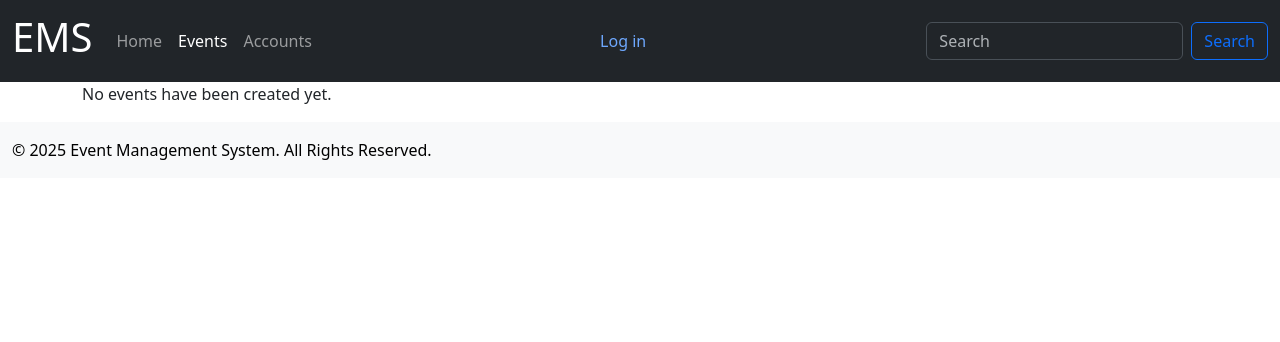
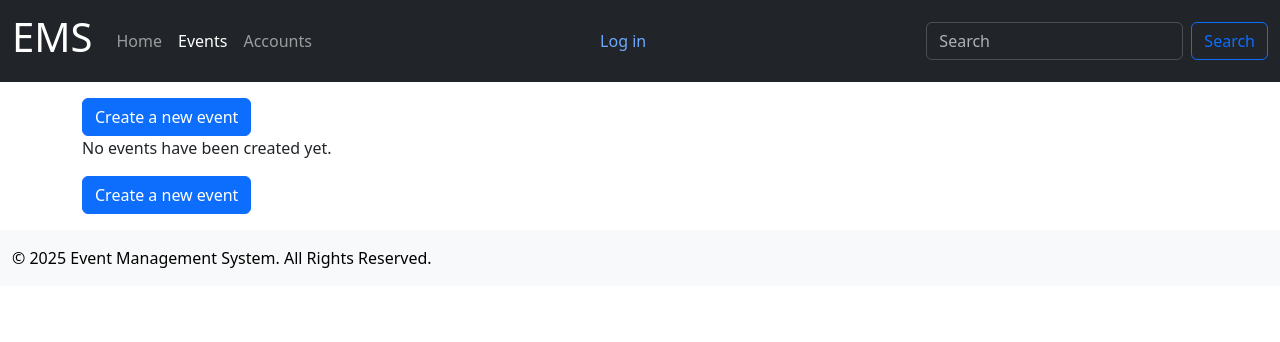
Before and after one commit to erickribeiro-dev/event-management-system, a Django app: page /events/ in a window 1280 px wide. Shown: the top 342 px of the page. Run offline with Django 5.2, Linux system fonts and the light colour scheme; data that the repository does not hold is empty; some libraries are stand-ins or nearby versions.

Commit message:
Add buttons for creating a new event, and adjust html readability.

```diff
--- a/events/templates/events/event_list.html
+++ b/events/templates/events/event_list.html
@@ -3,11 +3,18 @@
 {% block title %}EMS | List of events{% endblock title %}
 
 {% block content %}
+    <!-- Row 1 -->
+    <div class="row justify-content-start mb-3">
+        <div class="col-12 col-md-6 col-lg-4 col-xxl-3 d-flex">
+            <a href="{% url 'events:create_event' %}" class="btn btn-primary" role="button">Create a new event</a>
+        </div>
+    </div>
+    <!-- Row 2 -->
     <div class="row g-3 justify-content-start">
         {% for event in events %}
             <div class="col-12 col-md-6 col-lg-4 col-xxl-3 d-flex">
                 <div class="card w-100">
-                    <h5 class="card-header">
+                    <h5 class="card-header text-bg-light sticky-top">
                         <a href="{% url 'events:event_detail' event.slug %}" class="text-decoration-none">{{ event.title }}</a>
                         {% if event.is_featured %}
                         {% if event.featured_text %}
@@ -18,37 +25,48 @@
                     {% endif %}
                     </h5>
                     <div class="card-body">
-                        <p class="card-text"><span class="text-body-secondary">Description:</span> {{ event.description|truncatewords:30 }} <a href="{% url 'events:event_detail' event.slug %}">Read more</a></p>
-                        <p class="card-text"><span class="text-body-secondary">Location:</span> {{ event.location }}</p>
-                        <p class="card-text"><span class="text-body-secondary">Date & Time:</span>
+                        <p class="card-text">
+                            <span class="text-body-secondary">Description:</span>
+                            {{ event.description|truncatewords:30 }} <a href="{% url 'events:event_detail' event.slug %}">Read more</a>
+                        </p>
+                        <p class="card-text">
+                            <span class="text-body-secondary">Location:</span>
+                            {{ event.location }}
+                        </p>
+                        <p class="card-text">
+                            <span class="text-body-secondary">Date & Time:</span>
                             {{ event.start_datetime|date }}, {{ event.start_datetime|time }}
                             {% if event.end_datetime %}
                                 to {{ event.end_datetime|date }}, {{ event.end_datetime|time }}
                             {% endif %}
                         </p>
-                        <p class="card-text"><span class="text-body-secondary">Price:</span>
+                        <p class="card-text">
+                            <span class="text-body-secondary">Price:</span>
                             {% if not event.price %}
                                 Free
                             {% else %}
                                 {{ event.get_currency_display }}{{ event.price }}
                             {% endif %}
                         </p>
-                        <p class="card-text"><span class="text-body-secondary">Capacity:</span> {% if not event.capacity %}
+                        <p class="card-text">
+                            <span class="text-body-secondary">Capacity:</span>
+                            {% if not event.capacity %}
                                 Unlimited
                             {% else %}
                                 {{ event.capacity }} / {{ event.capacity }}
                             {% endif %}
                         </p>
-                        <p class="card-text"><span class="text-body-secondary">Category:</span>
+                        <p class="card-text">
+                            <span class="text-body-secondary">Category:</span>
                             <a href="#" class="badge text-bg-light border text-decoration-none">{{ event.category }}</a>
                             <!-- TODO: add slug to tags and categories
-                            <a href="{% url 'events:event_list' %}?category={{ event.category.slug|default:'' }}" class="btn btn-sm btn-primary">
+                            <a href="{ url 'events:event_list' }?category={{ event.category.slug|default:'' }}" class="btn btn-sm btn-primary">
                                 {{ event.category.name|default:'Uncategorized' }}
                             </a> -->
-
                         </p>
-                        {% if event.tags.all %}
-                            <p class="card-text"><span class="text-body-secondary">Tags:</span>
+                        <p class="card-text">
+                            <span class="text-body-secondary">Tags:</span>
+                            {% if event.tags.all %}
                                 {% for tag in event.tags.all %}
                                     <a href="#" class="badge text-bg-light border text-decoration-none rounded-pill">#{{ tag.name }}</a>
                                     <!-- TODO: add slug to tags and categories
@@ -56,8 +74,23 @@
                                         #{{ tag.name }}
                                     </a> -->
                                 {% endfor %}
-                            </p>
-                        {% endif %}
+                            {% else %}
+                                <span>None</span>
+                            {% endif %}
+                        </p>
+                    </div>
+                    <div class="card-footer">
+                        <p class="card-text d-flex">
+                            <span class="text-body-secondary me-1">Organizer:</span>
+                            <a href="#" class="text-decoration-none me-auto">@{{ event.organizer.username }}</a>
+                            <!-- TODO: Add link to organizer profile
+                             <a href="{url 'accounts:index' organizer.slug OR organizer.pk }">@{{ event.organizer }}</a>
+                             -->
+                            {% if request.user.is_authenticated and request.user == event.organizer %}
+                                <a href="#" class="me-1 text-decoration-none">Edit</a>
+                                <a href="#" class="text-decoration-none text-bg-danger">Delete</a>
+                            {% endif %}
+                        </p>
                     </div>
                 </div>
             </div>
@@ -65,4 +98,10 @@
             <p class="m-0">No events have been created yet.</p>
         {% endfor %}
     </div>
+    <!-- Row 3 -->
+    <div class="row justify-content-start mt-3">
+        <div class="col-12 col-md-6 col-lg-4 col-xxl-3 d-flex">
+            <a href="{% url 'events:create_event' %}" class="btn btn-primary" role="button">Create a new event</a>
+        </div>
+    </div>
 {% endblock content %}
```
